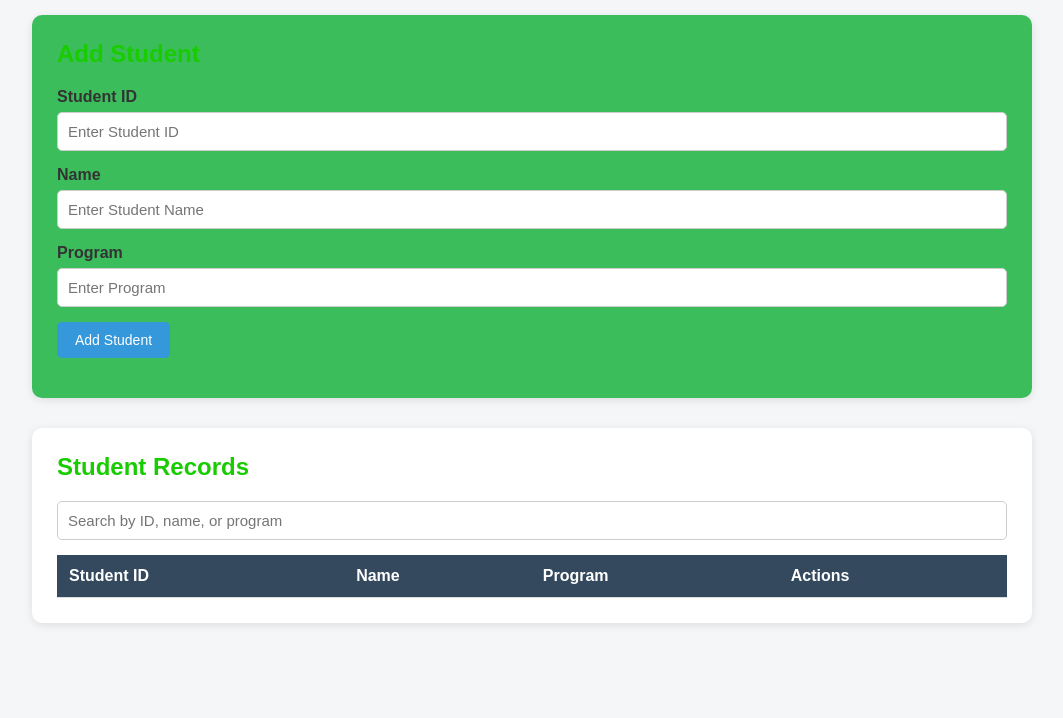
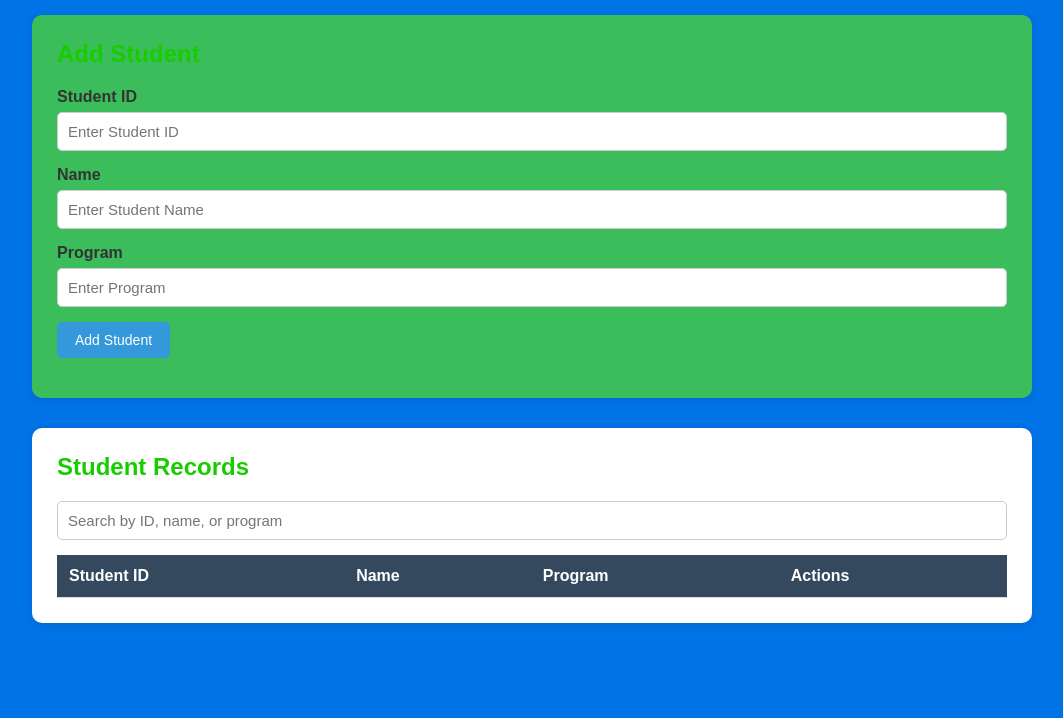
Before and after one commit to cropsarenotawesome-commits/student-crud-app, a website: page public/index.html in a window 1280 px wide. Shown: the part 82-800 px from the top of the page, without its empty margins (108-1171 px from the left). Drawn offline with Linux system fonts and the light colour scheme; no server answers.

Commit message:
Update application interface

```diff
--- a/public/style.css
+++ b/public/style.css
@@ -6,7 +6,7 @@
 
 body {
     font-family: Arial, sans-serif;
-    background-color: #f4f6f8;
+    background-color: #0073e6;
     color: #333;
     padding: 30px;
 }
```
